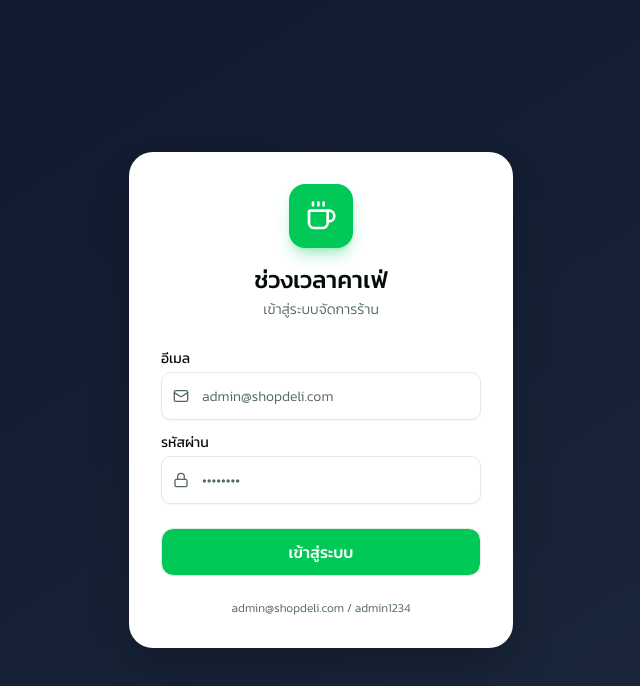
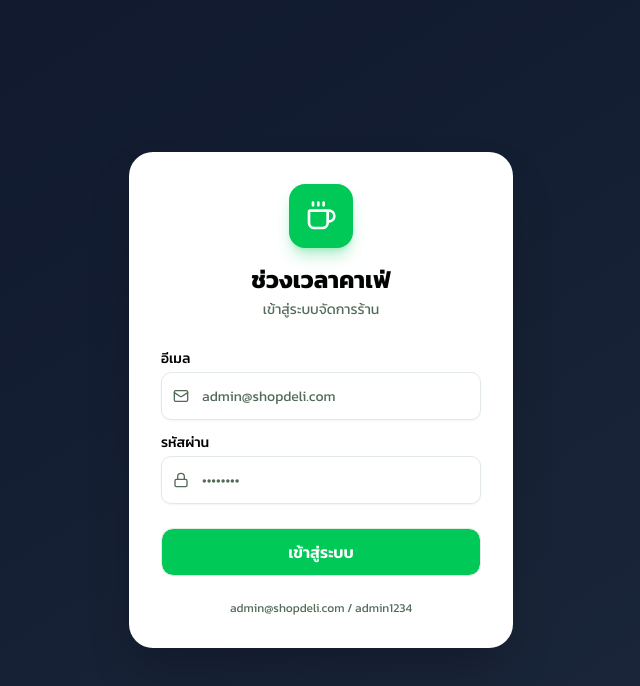
Before and after one commit to xalphadev/cafe, a Next.js app: page /admin/login in a window 1280 px wide. Shown: the top 686 px of the page, without its empty margins (319-959 px from the left). Built offline with nearby package versions, Linux system fonts and the light colour scheme; no server answers.

Commit message:
fix: improve text readability — normal weight body, darker foreground
Made-with: Cursor

```diff
--- a/src/app/globals.css
+++ b/src/app/globals.css
@@ -13,11 +13,11 @@
 
   /* ── Base ── */
   --background:           oklch(0.985 0.005 148);  /* near-white, minimal */
-  --foreground:           oklch(0.15 0.018 150);
+  --foreground:           oklch(0.10 0.008 150);   /* near-black */
   --card:                 oklch(1 0 0);             /* pure white cards */
-  --card-foreground:      oklch(0.15 0.018 150);
+  --card-foreground:      oklch(0.10 0.008 150);
   --popover:              oklch(1 0 0);
-  --popover-foreground:   oklch(0.15 0.018 150);
+  --popover-foreground:   oklch(0.10 0.008 150);
   --muted:                oklch(0.965 0.010 148);
   --muted-foreground:     oklch(0.50 0.04 152);
   --border:               oklch(0.93 0.012 152);
@@ -88,25 +88,10 @@ body {
   background-color: var(--background);
   color: var(--foreground);
   font-family: var(--font-sans), "Kanit", sans-serif;
-  font-weight: 300;
+  font-weight: 400;
   -webkit-font-smoothing: antialiased;
   -moz-osx-font-smoothing: grayscale;
 }
-
-/* ── Font weight constraints ──────────────────────────
-   Regular = 300 (light)   |   Bold max = 500 (medium)
-────────────────────────────────────────────────────── */
-.font-thin,
-.font-extralight,
-.font-light,
-.font-normal     { font-weight: 300; }
-
-.font-medium     { font-weight: 400; }
-
-.font-semibold,
-.font-bold,
-.font-extrabold,
-.font-black      { font-weight: 500; }
 
 /* Bottom nav safe area */
 .pb-safe {
```
